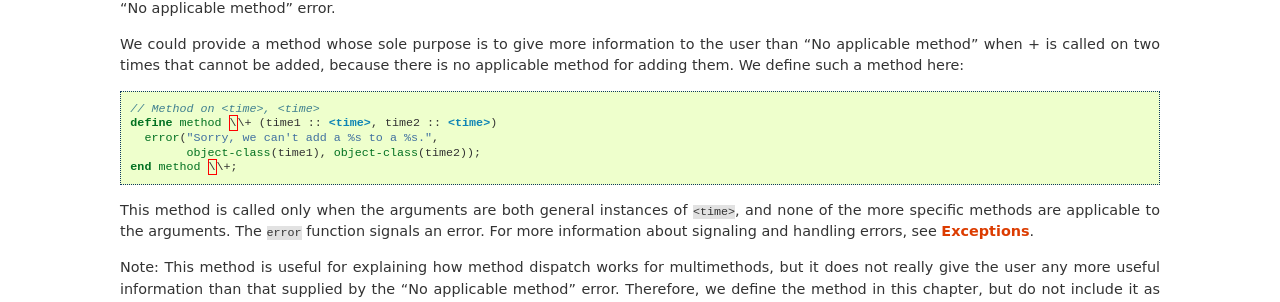
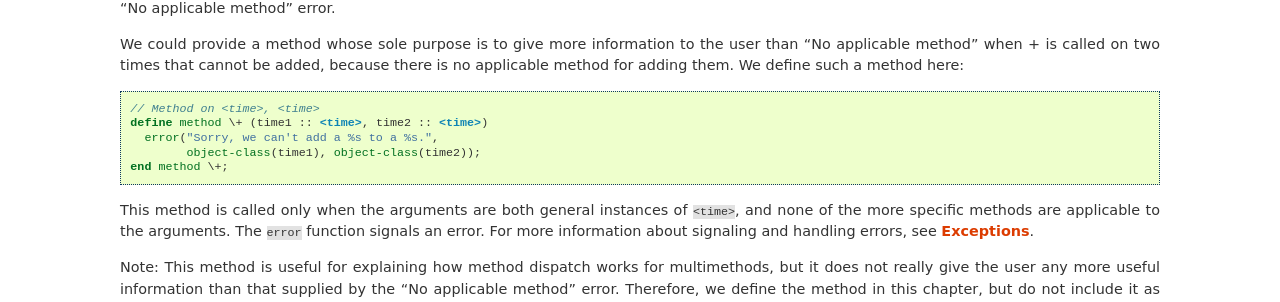
Before and after one commit to dylan-lang/dylan-programming-book, a Sphinx documentation site: the page built from source/multi.rst, in a window 1280 px wide and 900 px high, scrolled down 2205 px. Shown: the part 144-446 px from the top of the window. Built offline with Sphinx 7.4.7, drawn with Linux system fonts in a browser that asks for light colours.

Commit message:
Extra backslash escapes.

```diff
--- a/source/multi.rst
+++ b/source/multi.rst
@@ -169,10 +169,10 @@ them. We define such a method here:
 .. code-block:: dylan
 
     // Method on <time>, <time>
-    define method \\+ (time1 :: <time>, time2 :: <time>)
+    define method \+ (time1 :: <time>, time2 :: <time>)
       error("Sorry, we can't add a %s to a %s.",
             object-class(time1), object-class(time2));
-    end method \\+;
+    end method \+;
 
 This method is called only when the arguments are both general instances
 of ``<time>``, and none of the more specific methods are applicable to
```
